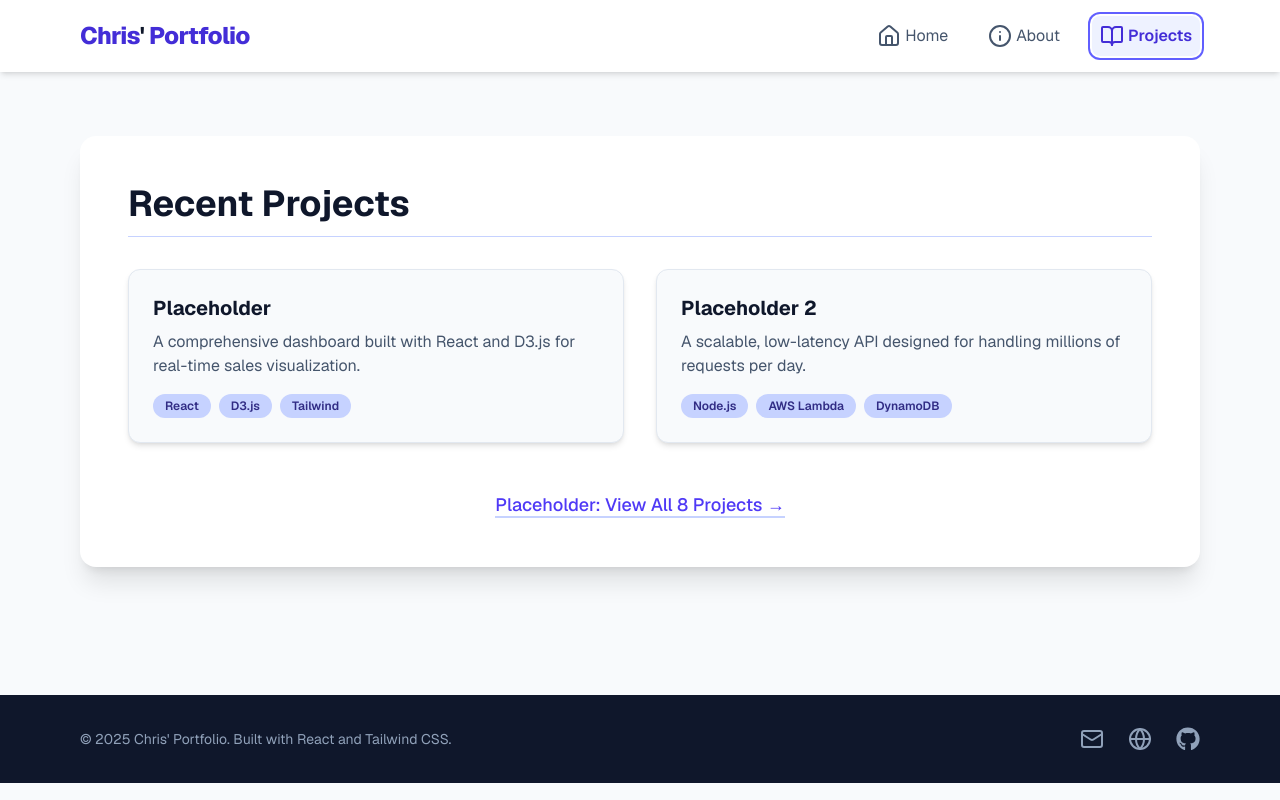
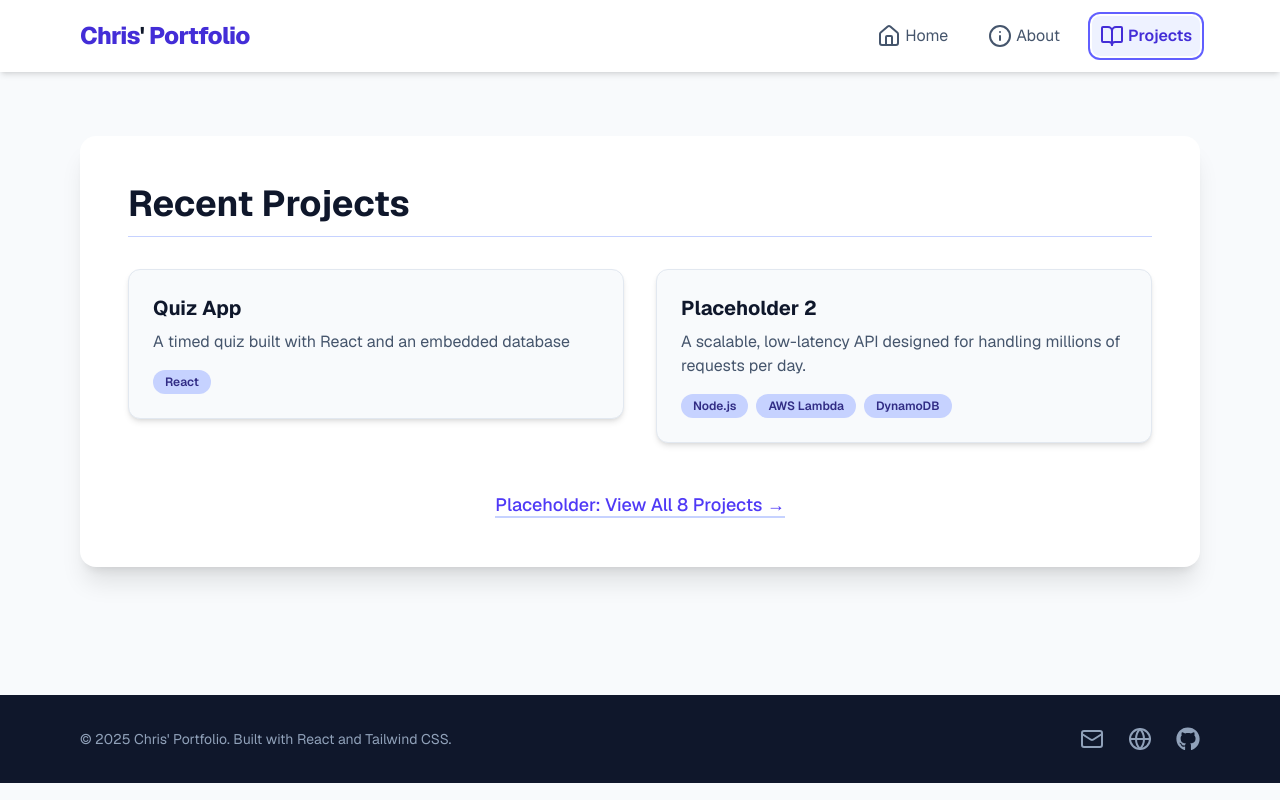
Before and after one commit to CrisCrosse/my-website, a Next.js app: page / in a window 1280 px wide. Both pictures are taken after a click on the button "Projects". Built offline with nearby package versions, Linux system fonts and the light colour scheme.

Commit message:
Link to existing quiz project

```diff
--- a/app/Homepage.tsx
+++ b/app/Homepage.tsx
@@ -151,14 +151,16 @@ const PortfolioSection = () => (
 
         <div className="grid grid-cols-1 md:grid-cols-2 gap-8">
             <ProjectCard
-                title="Placeholder"
-                description="A comprehensive dashboard built with React and D3.js for real-time sales visualization."
-                tech={['React', 'D3.js', 'Tailwind']}
+                title="Quiz App"
+                description="A timed quiz built with React and an embedded database"
+                tech={['React']}
+                link={"https://quiz-app-iota-ochre.vercel.app/"}
             />
             <ProjectCard
                 title="Placeholder 2"
                 description="A scalable, low-latency API designed for handling millions of requests per day."
                 tech={['Node.js', 'AWS Lambda', 'DynamoDB']}
+                link={"Placeholder 2"}
             />
         </div>
 
@@ -178,9 +180,11 @@ interface ProjectCardProps {
     title: string;
     description: string;
     tech: string[];
+    link: string;
 }
 
-const ProjectCard = ({ title, description, tech }: ProjectCardProps) => (
+const ProjectCard = ({ title, description, tech, link }: ProjectCardProps) => (
+    <a href={link}>
         <div className="bg-slate-50 p-6 rounded-xl shadow-md hover:shadow-lg transition duration-300 border border-slate-200">
             <h4 className="text-xl font-bold text-slate-900 mb-2">{title}</h4>
             <p className="text-slate-600 mb-4">{description}</p>
@@ -192,6 +196,7 @@ const ProjectCard = ({ title, description, tech }: ProjectCardProps) => (
                 ))}
             </div>
         </div>
+    </a>
 );
 
 
```
Lines whose indentation alone changed are shown as unchanged.
